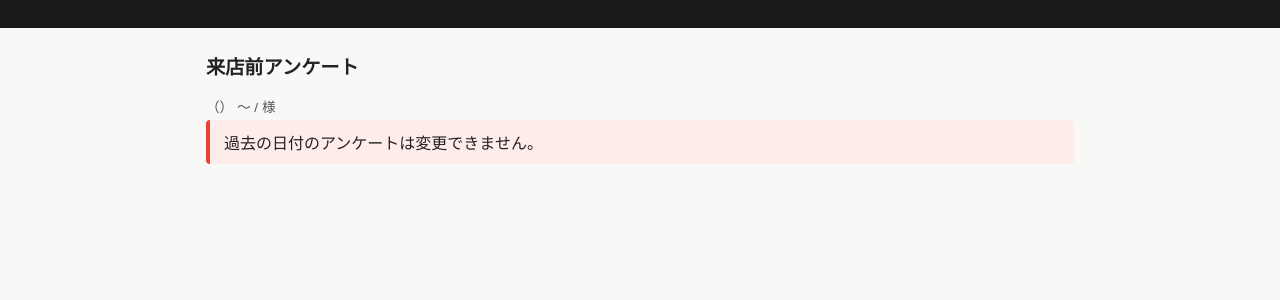
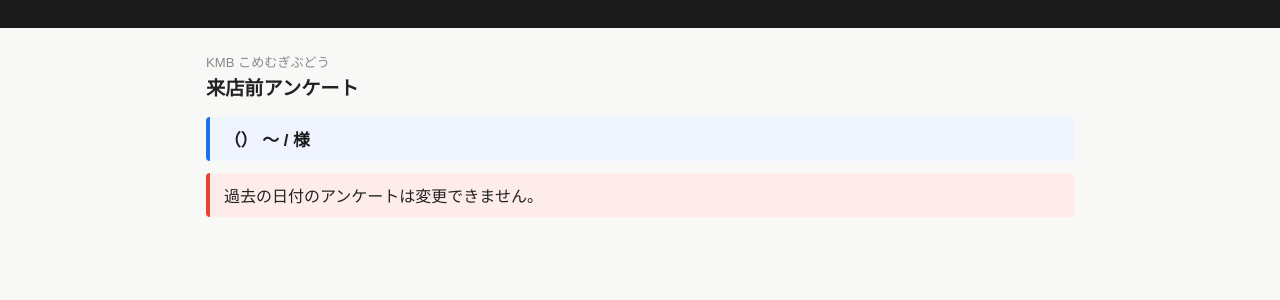
Before and after one commit to giga-works-sf/kmb, a FastAPI app: template app/templates/customer/survey.html in a window 1280 px wide. Shown: the top 300 px of the page. Run offline with FastAPI, Linux system fonts and the light colour scheme; the template is opened without the code that fills it, so the values that code supplies are empty.

Commit message:
Improve survey page header and fix customer confirmation email subject
- survey.html: add 'KMB こめむぎぶどう' heading, make date/name/time prominent
- mailer.py: customer confirmation subject → 【ご予約確定】KMB こめむぎぶどう

Co-Authored-By: Claude Opus 4.8 <noreply@anthropic.com>

```diff
--- a/app/mailer.py
+++ b/app/mailer.py
@@ -130,10 +130,7 @@ def send_booking_confirmed(reservation: dict, effective_cfg: dict, survey: dict
     )
 
     msg = EmailMessage()
-    msg["Subject"] = (
-        f"【ご予約確定】{reservation['date']}({weekday}){start_time}- "
-        f"{reservation['num_people']}名様 KMB {SHOP_NAME}"
-    )
+    msg["Subject"] = f"【ご予約確定】KMB {SHOP_NAME}"
     msg["From"]    = MAIL_FROM or "noreply@example.com"
     msg["To"]      = reservation["email"]
     msg.set_content(body)
--- a/app/templates/customer/survey.html
+++ b/app/templates/customer/survey.html
@@ -1,8 +1,10 @@
 {% extends "base.html" %}
 {% block title %}来店前アンケート{% endblock %}
 {% block content %}
+<p style="font-size:0.82rem;color:#888;margin-bottom:2px">KMB こめむぎぶどう</p>
 <h2>来店前アンケート</h2>
-<p style="font-size:0.85rem;color:#555;margin-bottom:4px">
+<p style="font-size:1.05rem;font-weight:700;color:#1a1a1a;margin-bottom:12px;
+          padding:10px 14px;background:#f0f4ff;border-left:4px solid #1a73e8;border-radius:4px">
   {{ res.date }}（{{ weekday_name }}） {{ start_time }}〜 / {{ res.name }} 様
 </p>
 
```
